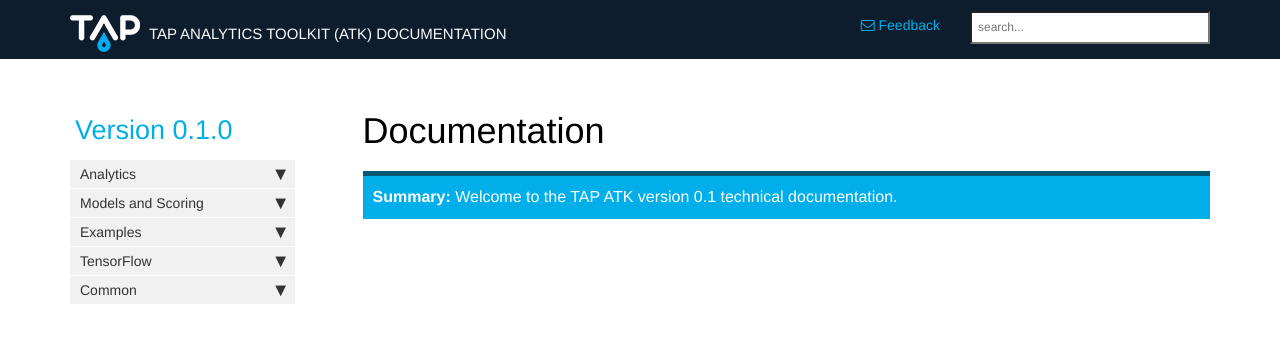
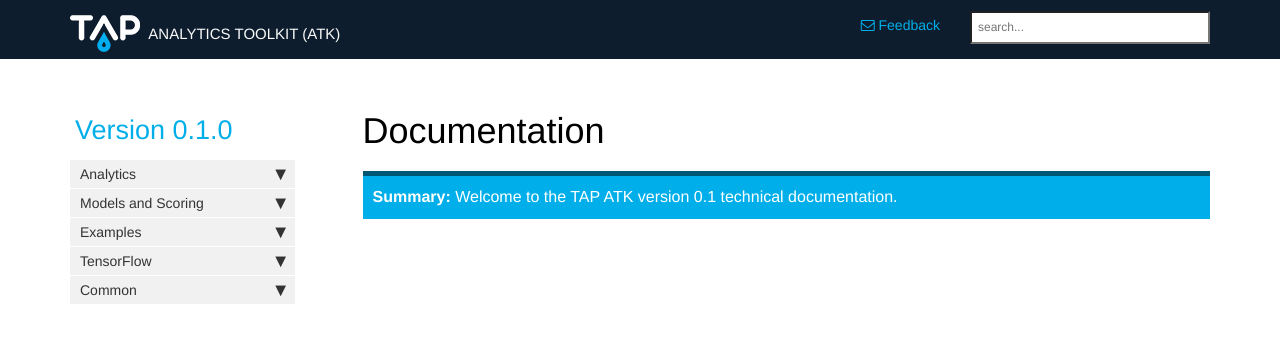
Before and after one commit to Kendralabs/tapanalyticstoolkit.github.io, a Jekyll site: the page built from index.md, in a window 1280 px wide. Shown: the top 343 px of the page. Built offline with Jekyll 4.4.1, drawn with Linux system fonts in a browser that asks for light colours; nearby versions of some CDN libraries; comment, search, counter and statistics services are not loaded.

Commit message:
Update _config.yml

```diff
--- a/_config.yml
+++ b/_config.yml
@@ -2,10 +2,10 @@
 output: web
 # this property is useful for conditional filtering of content that is separate from the PDF.
 
-topnav_title: TAP Analytics Toolkit (ATK) Documentation
+topnav_title: Analytics Toolkit (ATK)
 # this appears on the top navigation bar next to the home button
 
-site_title: TAP Analytics Toolkit (ATK) Documentation
+site_title: Analytics Toolkit (ATK)
 # this appears in the html browser tab for the site title (seen mostly by search engines, not users)
 
 company_name: TAP ATK
```
